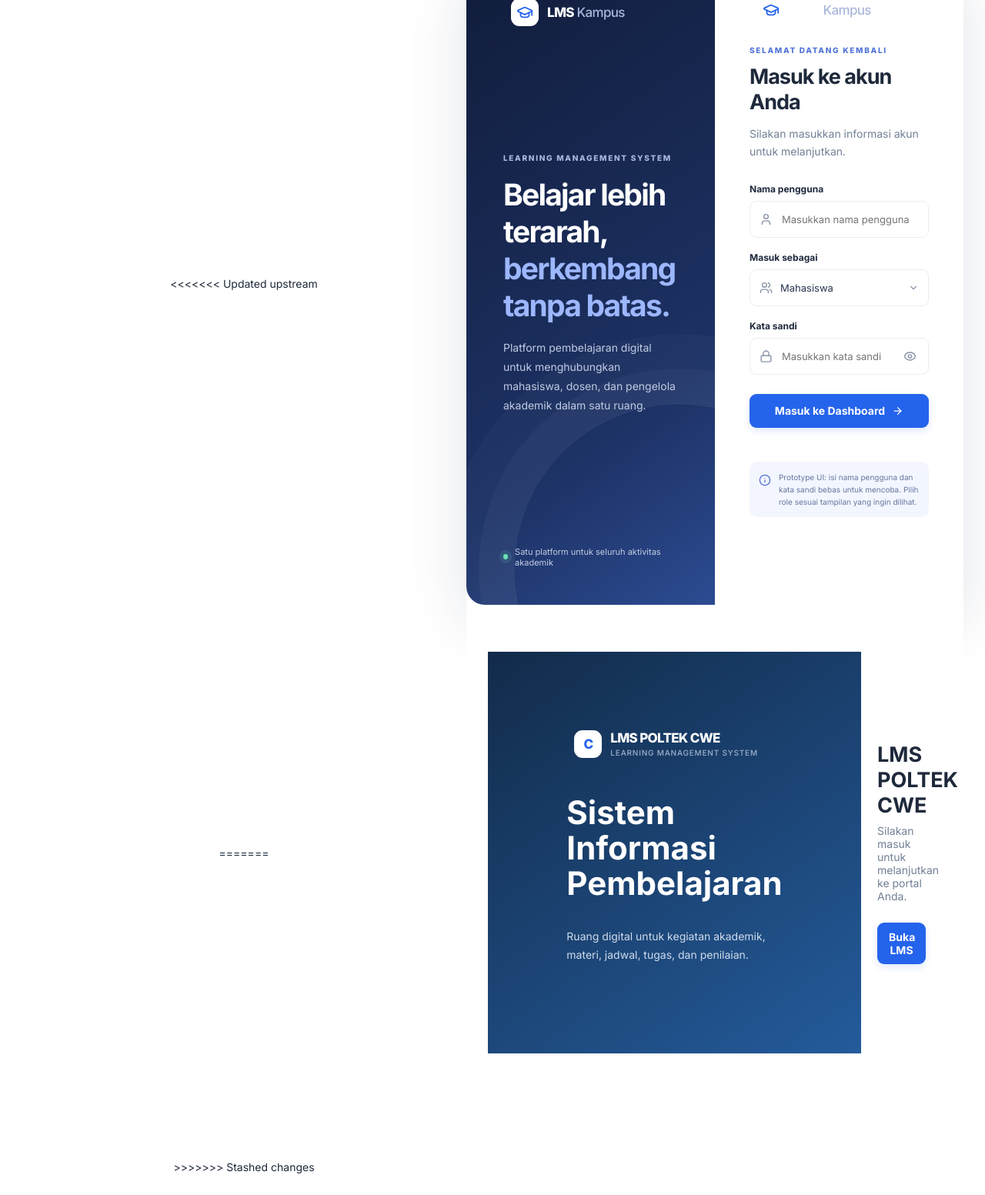
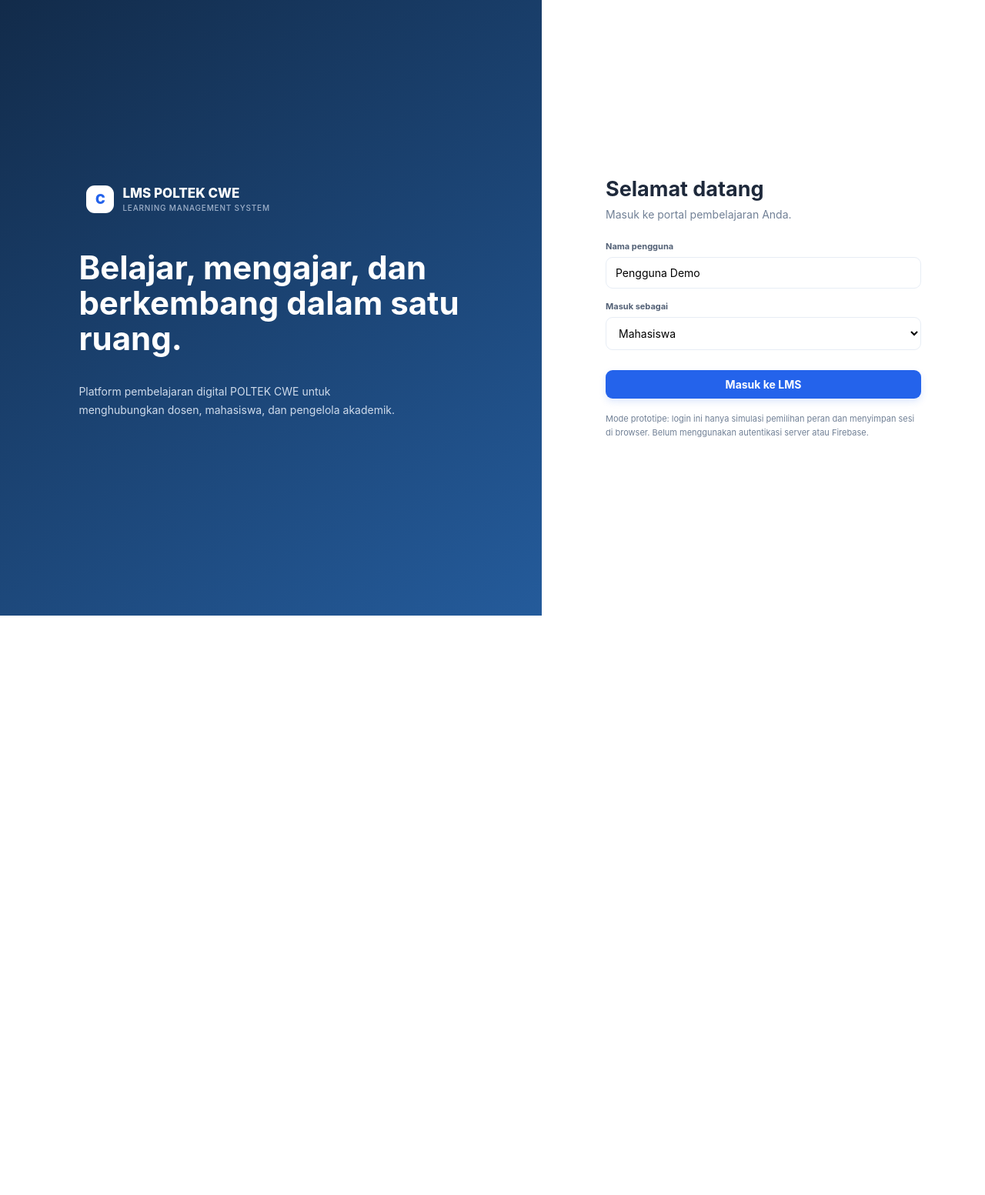
Before and after one commit to Anonym541/TUGAS-LMS, a Spring Boot app: page / in a window 1280 px wide. Shown: the whole page at 77% size. After the commit the page ends 800 px from the top, so only its background shows below. Run offline with Spring Boot 4, Linux system fonts and the light colour scheme.

Commit message:
Update index.html for login page redesign
Merged changes from upstream and updated the login page structure and styles.

```diff
--- a/lms-backend/src/main/resources/static/index.html
+++ b/lms-backend/src/main/resources/static/index.html
@@ -1,88 +1,6 @@
-<<<<<<< Updated upstream
 <!DOCTYPE html>
-<html lang="id">
-<head>
-  <meta charset="UTF-8">
-  <meta name="viewport" content="width=device-width, initial-scale=1.0">
-  <title>Login | LMS Kampus</title>
-  <link rel="preconnect" href="https://fonts.googleapis.com">
-  <link href="https://fonts.googleapis.com/css2?family=Inter:wght@400;500;600;700;800&display=swap" rel="stylesheet">
-  <link rel="stylesheet" href="css/style.css">
-  <script src="https://unpkg.com/lucide@latest"></script>
-</head>
-<body class="login-page">
-  <main class="login-shell">
-    <section class="login-intro">
-      <div class="brand brand-light">
-        <span class="brand-mark"><i data-lucide="graduation-cap"></i></span>
-        <span>LMS<span class="brand-muted"> Kampus</span></span>
-      </div>
-      <div class="intro-copy">
-        <span class="eyebrow">LEARNING MANAGEMENT SYSTEM</span>
-        <h1>Belajar lebih terarah,<br><em>berkembang tanpa batas.</em></h1>
-        <p>Platform pembelajaran digital untuk menghubungkan mahasiswa, dosen, dan pengelola akademik dalam satu ruang.</p>
-      </div>
-      <div class="intro-footer">
-        <span class="intro-dot"></span>
-        Satu platform untuk seluruh aktivitas akademik
-      </div>
-    </section>
-
-    <section class="login-panel">
-      <div class="login-card">
-        <div class="login-mobile-brand brand">
-          <span class="brand-mark"><i data-lucide="graduation-cap"></i></span>
-          <span>LMS<span class="brand-muted"> Kampus</span></span>
-        </div>
-
-        <span class="eyebrow blue">SELAMAT DATANG KEMBALI</span>
-        <h2>Masuk ke akun Anda</h2>
-        <p class="muted">Silakan masukkan informasi akun untuk melanjutkan.</p>
-
-        <form id="loginForm">
-          <label for="username">Nama pengguna</label>
-          <div class="field">
-            <i data-lucide="user"></i>
-            <input id="username" name="username" placeholder="Masukkan nama pengguna" required>
-          </div>
-
-          <label for="role">Masuk sebagai</label>
-          <div class="field">
-            <i data-lucide="users"></i>
-            <select id="role" name="role">
-              <option value="Mahasiswa">Mahasiswa</option>
-              <option value="Dosen">Dosen</option>
-              <option value="Admin">Admin</option>
-            </select>
-            <i data-lucide="chevron-down" class="select-arrow"></i>
-          </div>
-
-          <label for="password">Kata sandi</label>
-          <div class="field">
-            <i data-lucide="lock"></i>
-            <input id="password" type="password" placeholder="Masukkan kata sandi" required>
-            <button class="password-toggle" type="button" id="togglePassword" aria-label="Tampilkan kata sandi">
-              <i data-lucide="eye"></i>
-            </button>
-          </div>
-
-          <button class="btn btn-primary login-submit" type="submit">
-            Masuk ke Dashboard <i data-lucide="arrow-right"></i>
-          </button>
-          <p id="loginError" class="form-error"></p>
-        </form>
-
-        <div class="demo-note">
-          <i data-lucide="info"></i>
-          <span>Prototype UI: isi nama pengguna dan kata sandi bebas untuk mencoba. Pilih role sesuai tampilan yang ingin dilihat.</span>
-        </div>
-        <p class="login-copy">© 2026 LMS Kampus. Learning made connected.</p>
-      </div>
-    </section>
-  </main>
-  <script src="js/script.js"></script>
-</body>
-</html>
-=======
-<!DOCTYPE html><html lang="id"><head><meta charset="UTF-8"><meta name="viewport" content="width=device-width,initial-scale=1.0"><title>LMS POLTEK CWE</title><link rel="stylesheet" href="shared/css/global.css"></head><body><div class="login-page"><section class="login-side"><div class="brand"><div class="brand-mark">C</div><div>LMS POLTEK CWE<small>LEARNING MANAGEMENT SYSTEM</small></div></div><h1>Sistem Informasi Pembelajaran</h1><p>Ruang digital untuk kegiatan akademik, materi, jadwal, tugas, dan penilaian.</p></section><section class="login-box"><h2>LMS POLTEK CWE</h2><p>Silakan masuk untuk melanjutkan ke portal Anda.</p><a class="btn" style="display:block;text-align:center;text-decoration:none" href="login.html">Buka LMS</a></section></div></body></html>
->>>>>>> Stashed changes
+<html lang="id"><head><meta charset="UTF-8"><meta name="viewport" content="width=device-width,initial-scale=1.0"><title>Login | LMS POLTEK CWE</title><link rel="stylesheet" href="shared/css/global.css"></head>
+<body><div class="login-page"><section class="login-side"><div class="brand"><div class="brand-mark">C</div><div>LMS POLTEK CWE<small>LEARNING MANAGEMENT SYSTEM</small></div></div><h1>Belajar, mengajar, dan berkembang dalam satu ruang.</h1><p>Platform pembelajaran digital POLTEK CWE untuk menghubungkan dosen, mahasiswa, dan pengelola akademik.</p></section><section class="login-box"><h2>Selamat datang</h2><p>Masuk ke portal pembelajaran Anda.</p><form id="login-form"><div class="form-group"><label>Nama pengguna</label><input id="name" required placeholder="Masukkan nama Anda" value="Pengguna Demo"></div><div class="form-group"><label>Masuk sebagai</label><select id="role"><option value="mahasiswa">Mahasiswa</option><option value="dosen">Dosen</option><option value="admin">Admin</option></select></div><button class="btn" type="submit">Masuk ke LMS</button></form><div class="helper">Mode prototipe: login ini hanya simulasi pemilihan peran dan menyimpan sesi di browser. Belum menggunakan autentikasi server atau Firebase.</div></section></div>
+<script>
+document.getElementById("login-form").addEventListener("submit",e=>{e.preventDefault();const role=document.getElementById("role").value;const name=document.getElementById("name").value.trim();localStorage.setItem("lms_session",JSON.stringify({role,name,email:""}));const first={admin:"a-dashboard.html",dosen:"a-dashboard.html",mahasiswa:"a-dashboard.html"};location.href=role+"/html/"+first[role]});
+</script></body></html>
```
